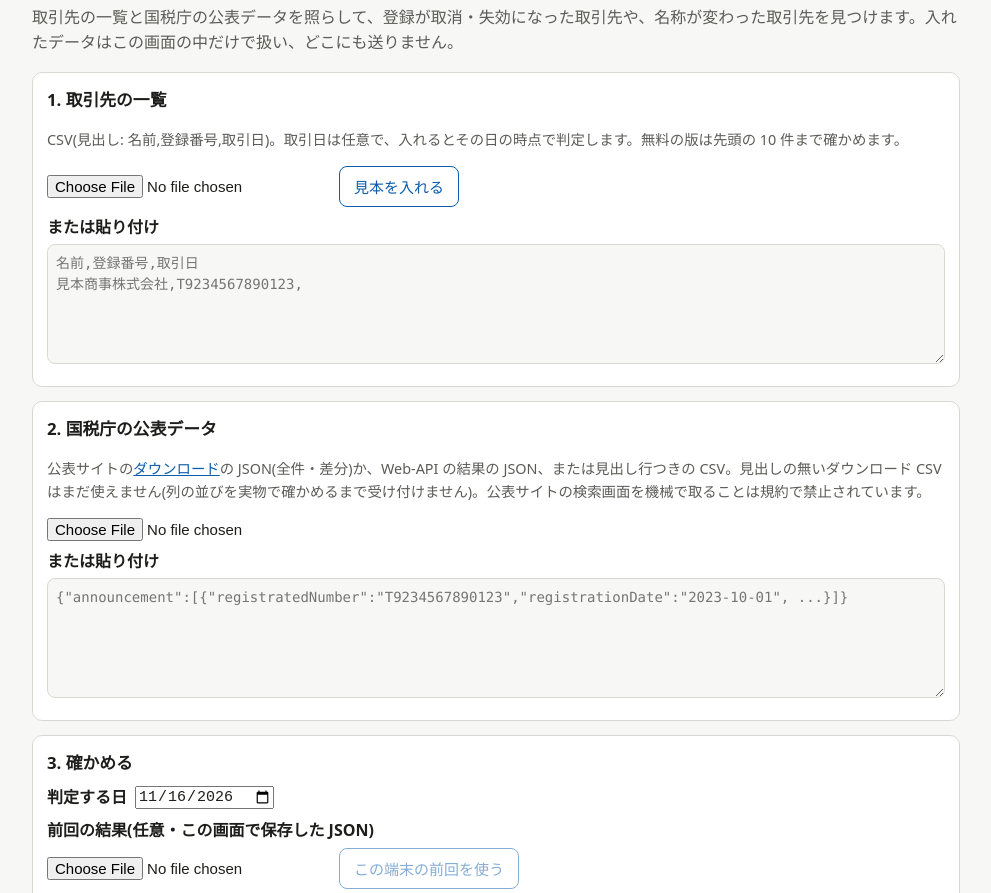
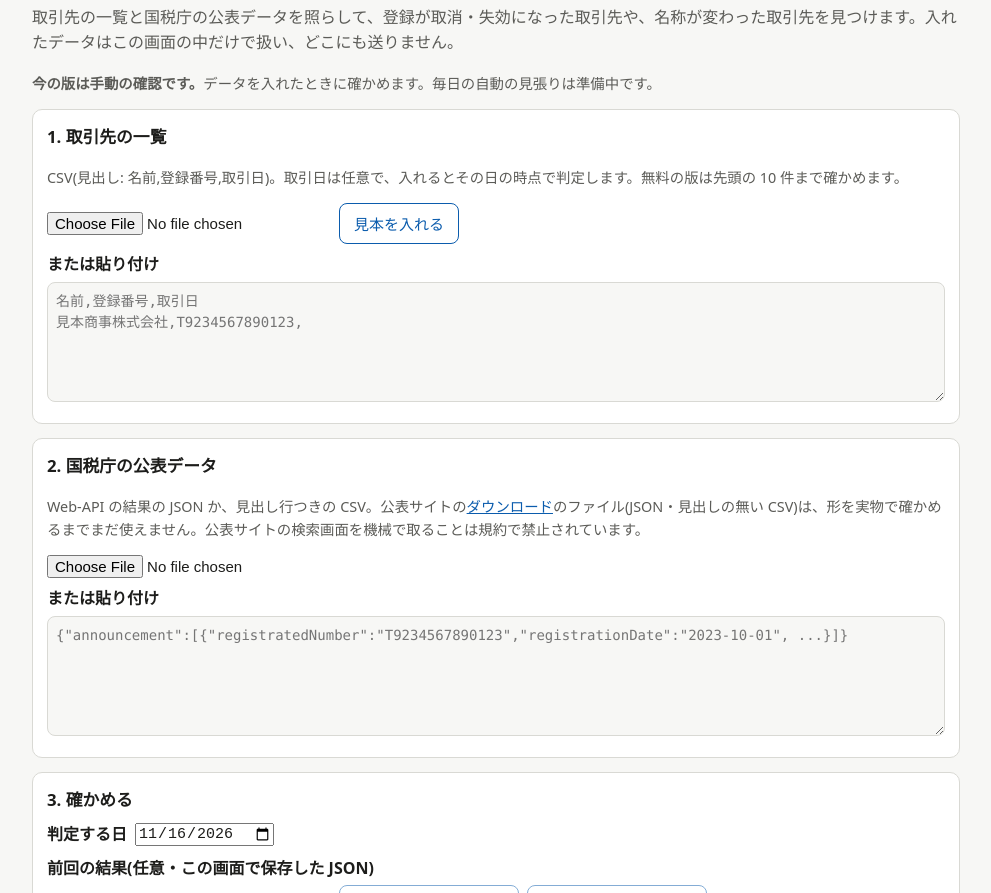
Before and after one commit to japan-ai-tools/invoice-watch, a plain HTML site: page web/index.html in a window 1280 px wide. Shown: the part 59-952 px from the top of the page, without its empty margins (144-1135 px from the left). Drawn offline with Linux system fonts and the light colour scheme.

Commit message:
Update web/index.html

```diff
--- a/web/index.html
+++ b/web/index.html
@@ -52,6 +52,7 @@ footer a, .note a { color: var(--accent); }
 <main>
 <h1>取引先インボイス見張り</h1>
 <p class="lead">取引先の一覧と国税庁の公表データを照らして、登録が取消・失効になった取引先や、名称が変わった取引先を見つけます。入れたデータはこの画面の中だけで扱い、どこにも送りません。</p>
+<p class="note"><strong>今の版は手動の確認です。</strong>データを入れたときに確かめます。毎日の自動の見張りは準備中です。</p>
 
 <section class="card">
   <h2>1. 取引先の一覧</h2>
@@ -63,7 +64,7 @@ footer a, .note a { color: var(--accent); }
 
 <section class="card">
   <h2>2. 国税庁の公表データ</h2>
-  <p class="note">公表サイトの<a href="https://www.invoice-kohyo.nta.go.jp/download/index.html" rel="noopener" target="_blank">ダウンロード</a>の JSON(全件・差分)か、Web-API の結果の JSON、または見出し行つきの CSV。見出しの無いダウンロード CSV はまだ使えません(列の並びを実物で確かめるまで受け付けません)。公表サイトの検索画面を機械で取ることは規約で禁止されています。</p>
+  <p class="note">Web-API の結果の JSON か、見出し行つきの CSV。公表サイトの<a href="https://www.invoice-kohyo.nta.go.jp/download/index.html" rel="noopener" target="_blank">ダウンロード</a>のファイル(JSON・見出しの無い CSV)は、形を実物で確かめるまでまだ使えません。公表サイトの検索画面を機械で取ることは規約で禁止されています。</p>
   <div class="row"><input type="file" id="recordsFile" accept=".json,.csv,application/json,text/csv"></div>
   <label for="recordsText">または貼り付け</label>
   <textarea id="recordsText" placeholder='{"announcement":[{"registratedNumber":"T9234567890123","registrationDate":"2023-10-01", ...}]}'></textarea>
@@ -75,7 +76,7 @@ footer a, .note a { color: var(--accent); }
     <label for="onDate" style="margin:0">判定する日</label> <input type="date" id="onDate">
   </div>
   <label for="prevFile">前回の結果(任意・この画面で保存した JSON)</label>
-  <div class="row"><input type="file" id="prevFile" accept=".json,application/json"> <button class="sub" id="usePrevBtn" type="button" disabled>この端末の前回を使う</button></div>
+  <div class="row"><input type="file" id="prevFile" accept=".json,application/json"> <button class="sub" id="usePrevBtn" type="button" disabled>この端末の前回を使う</button> <button class="sub" id="clearBtn" type="button" disabled>この端末の記録を消す</button></div>
   <div class="row" style="margin-top:10px"><button id="runBtn" type="button">確かめる</button></div>
   <div class="msg" id="msg" role="alert"></div>
 </section>
```
